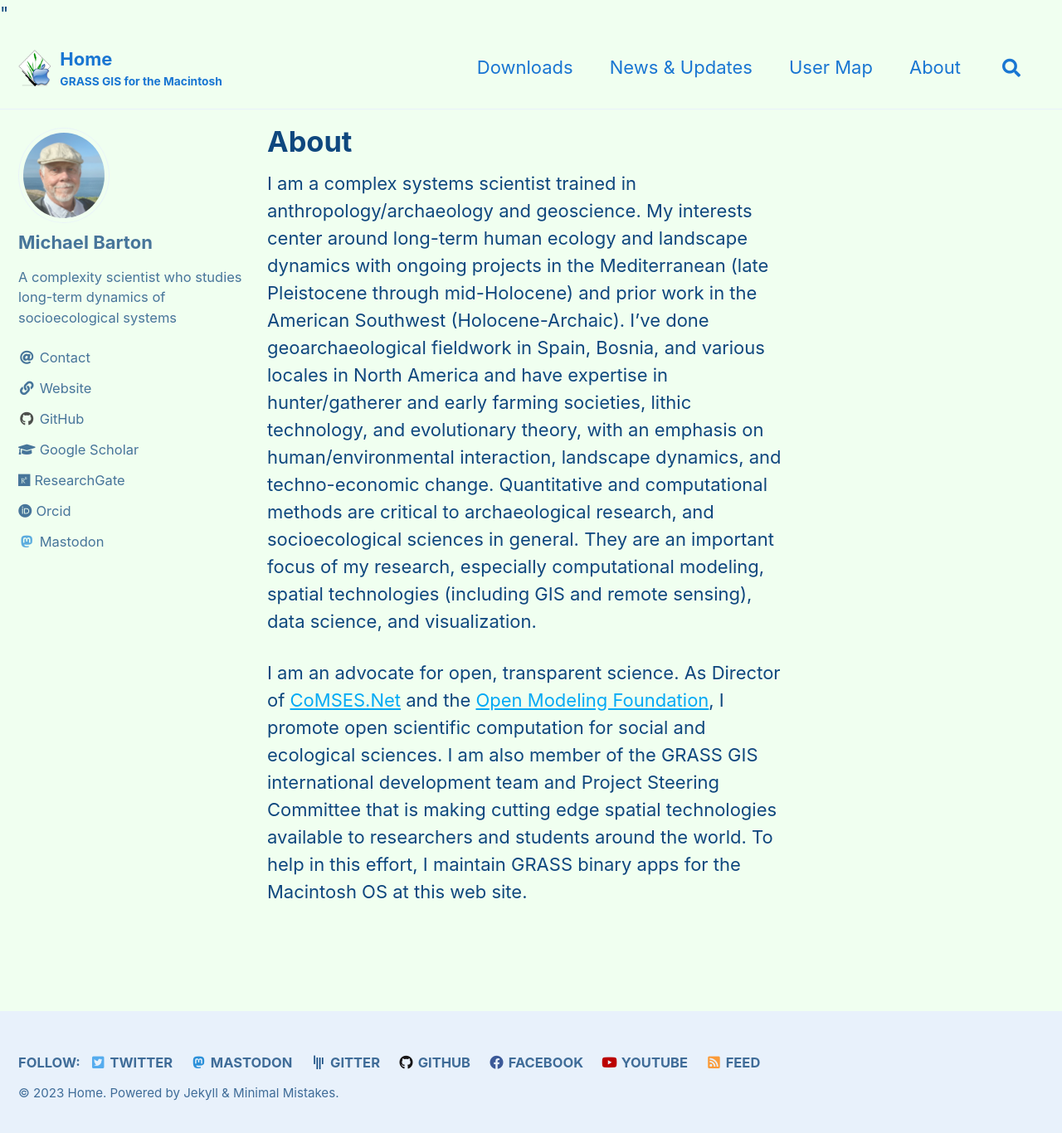
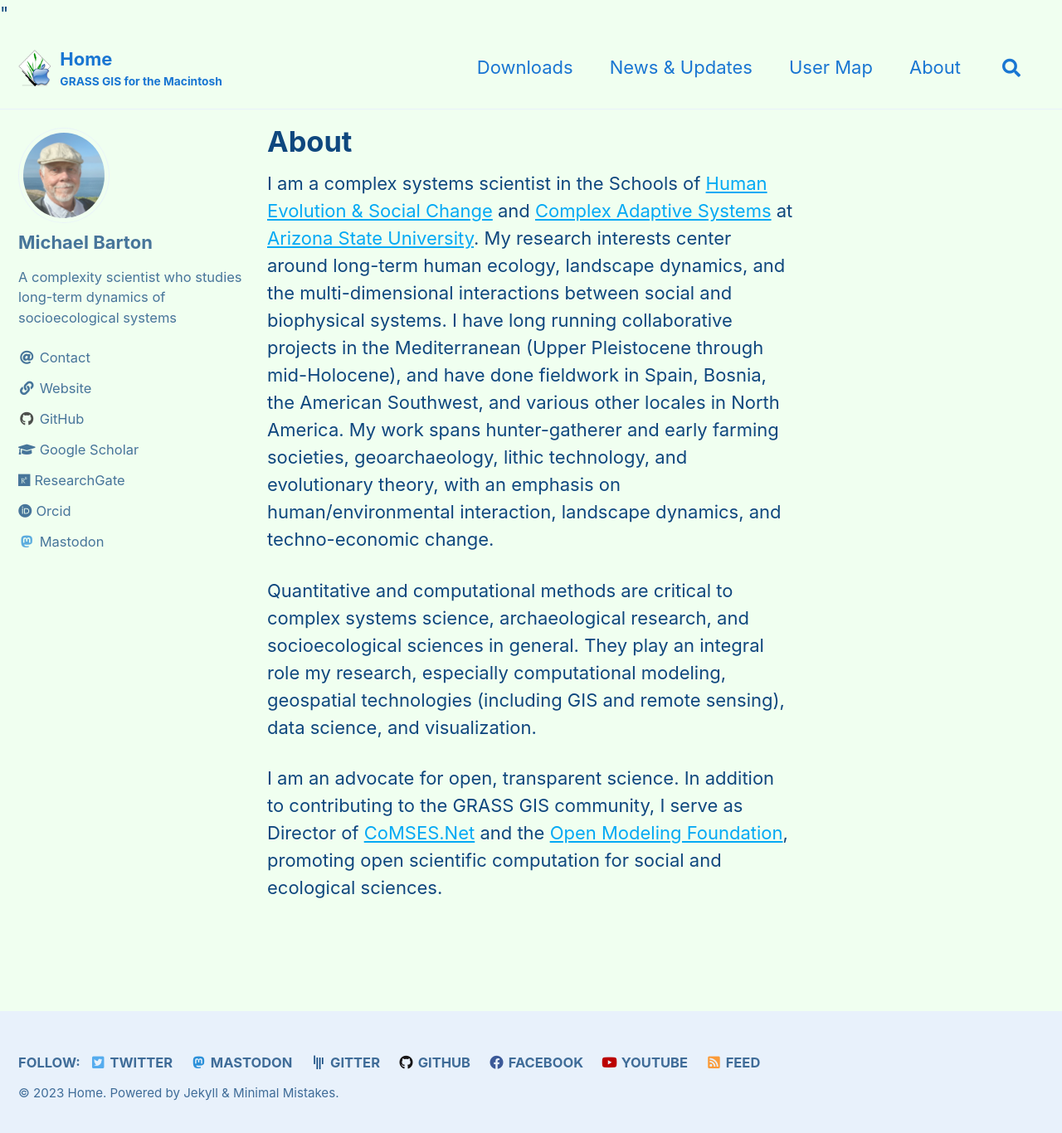
Before and after one commit to cmbarton/grass-mac, a Jekyll site: the page built from _pages/about.md, in a window 1280 px wide and 1374 px high. Shown: the top 1366 px of the window at 83% size. Built offline with Jekyll 4.4.1, drawn with Linux system fonts in a browser that asks for light colours; cached includes are drawn as plain includes.

Commit message:
update about page
Harmonizing with my web site and adding ASU links

```diff
--- a/_pages/about.md
+++ b/_pages/about.md
@@ -15,6 +15,8 @@
   gtag('config', 'G-9NBX5KDKM0');
 </script>
 
-I am a complex systems scientist trained in anthropology/archaeology and geoscience. My interests center around long-term human ecology and landscape dynamics with ongoing projects in the Mediterranean (late Pleistocene through mid-Holocene) and prior work in the American Southwest (Holocene-Archaic). I've done geoarchaeological fieldwork in Spain, Bosnia, and various locales in North America and have expertise in hunter/gatherer and early farming societies, lithic technology, and evolutionary theory, with an emphasis on human/environmental interaction, landscape dynamics, and techno-economic change. Quantitative and computational methods are critical to archaeological research, and socioecological sciences in general. They are an important focus of my research, especially computational modeling, spatial technologies (including GIS and remote sensing), data science, and visualization.
+I am a complex systems scientist in the Schools of [Human Evolution & Social Change](https://shesc.asu.edu) and [Complex Adaptive Systems](https://scas.asu.edu) at [Arizona State University](https://www.asu.edu). My research interests center around long-term human ecology, landscape dynamics, and the multi-dimensional interactions between social and biophysical systems. I have long running collaborative projects in the Mediterranean (Upper Pleistocene through mid-Holocene), and have done fieldwork in Spain, Bosnia, the American Southwest, and various other locales in North America. My work spans hunter-gatherer and early farming societies, geoarchaeology, lithic technology, and evolutionary theory, with an emphasis on human/environmental interaction, landscape dynamics, and techno-economic change.
 
-I am an advocate for open, transparent science. As Director of [CoMSES.Net](http://comses.net ) and the [Open Modeling Foundation](https://openmodelingfoundation.org), I promote open scientific computation for social and ecological sciences. I am also member of the GRASS GIS international development team and Project Steering Committee that is making cutting edge spatial technologies available to researchers and students around the world. To help in this effort, I maintain GRASS binary apps for the Macintosh OS at this web site.
+Quantitative and computational methods are critical to complex systems science, archaeological research, and socioecological sciences in general. They play an integral role my research, especially computational modeling, geospatial technologies (including GIS and remote sensing), data science, and visualization.
+
+I am an advocate for open, transparent science. In addition to contributing to the GRASS GIS community, I serve as Director of [CoMSES.Net](http://comses.net ) and the [Open Modeling Foundation](https://openmodelingfoundation.org), promoting open scientific computation for social and ecological sciences.
```
